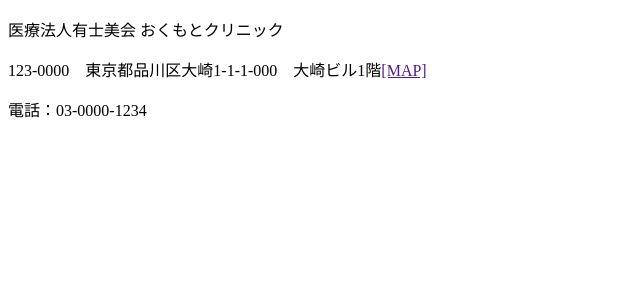
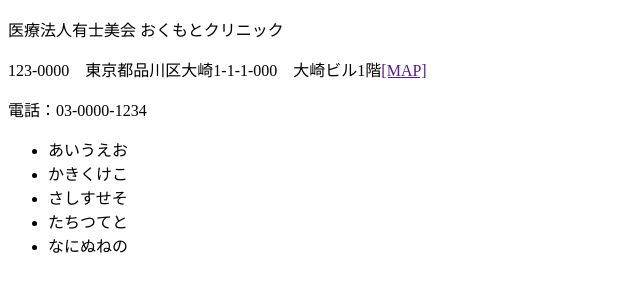
Before and after one commit to toyo-uch/20201019, a plain HTML site: page index.html in a window 1280 px wide. Shown: the part 27-318 px from the top of the page, without its empty margins (0-640 px from the left). Drawn offline with Linux system fonts and the light colour scheme.

Commit message:
ulとliを追加

```diff
--- a/index.html
+++ b/index.html
@@ -21,6 +21,14 @@
 <!--西田-->
 
 
+<!--鳥潟-->
+<ul>
+    <li>あいうえお</li>
+    <li>かきくけこ</li>
+    <li>さしすせそ</li>
+    <li>たちつてと</li>
+    <li>なにぬねの</li>
+</ul>
 </div>
 </body>
 </html>
```
